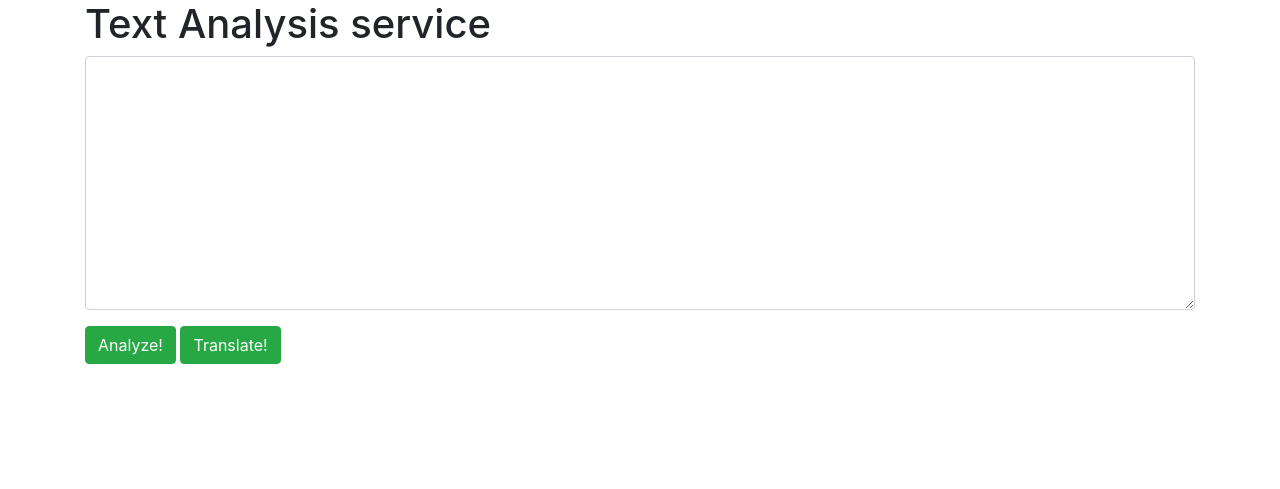
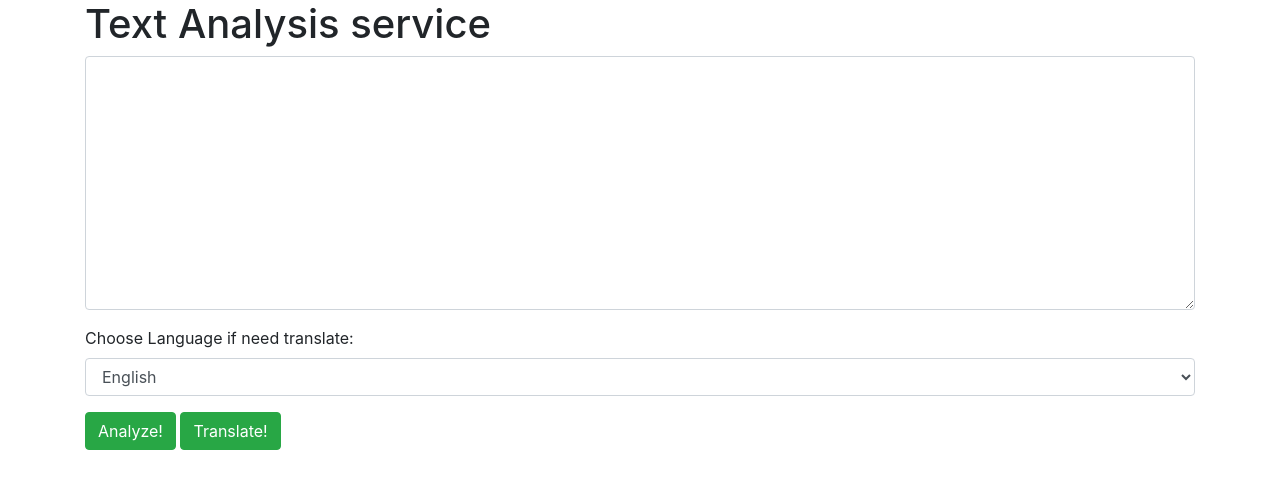
Before and after one commit to cby0730/text_analyze_web, a Flask app: page / in a window 1280 px wide. Shown: the top 489 px of the page. Run offline with Flask 2, Linux system fonts and the light colour scheme.

Commit message:
can choose language

```diff
--- a/app.py
+++ b/app.py
@@ -129,7 +129,7 @@ def translatePage():
             # Return the language
             return language
 
-        def Translate(text, source_language):
+        def Translate(text, source_language, tarrget_lan):
             translation = ''
 
             # Use the Translator translate function
@@ -141,7 +141,7 @@ def translatePage():
             params = {
                 'api-version': '3.0',
                 'from': source_language,
-                'to': ['en']
+                'to': [tarrget_lan]
             }
 
             headers = {
@@ -167,9 +167,10 @@ def translatePage():
 
         # Get language
         lan = GetLanguage(text)
+        tarrget_lan = request.form['language']
 
         # Translate if not already English
-        translatedText = Translate(text,lan)
+        translatedText = Translate(text,lan, tarrget_lan)
 
         return render_template('translateResult.html',
                                original=text,
@@ -180,4 +181,4 @@ def translatePage():
         print(ex)
 
 
-app.run()
+#app.run()
--- a/templates/index.html
+++ b/templates/index.html
@@ -16,6 +16,18 @@
                 <div class="form-group">
                     <textarea name="text" cols="20" rows="10" class="form-control"></textarea>
                 </div>
+
+                <div class="form-group">
+                    <label for="language">Choose Language if need translate:</label>
+                    <select name="language" class="form-control">
+                        <option value="en">English</option>
+                        <option value="it">Italian</option>
+                        <option value="ja">Japanese</option>
+                        <option value="ru">Russian</option>
+                        <option value="de">German</option>
+                    </select>
+                </div>
+
                 <div>
                     <button type="submit" class="btn btn-success" name="type" value="analyze">Analyze!</button>
 					<button type="submit" class="btn btn-success" name="type" value="translate">Translate!</button>
```
